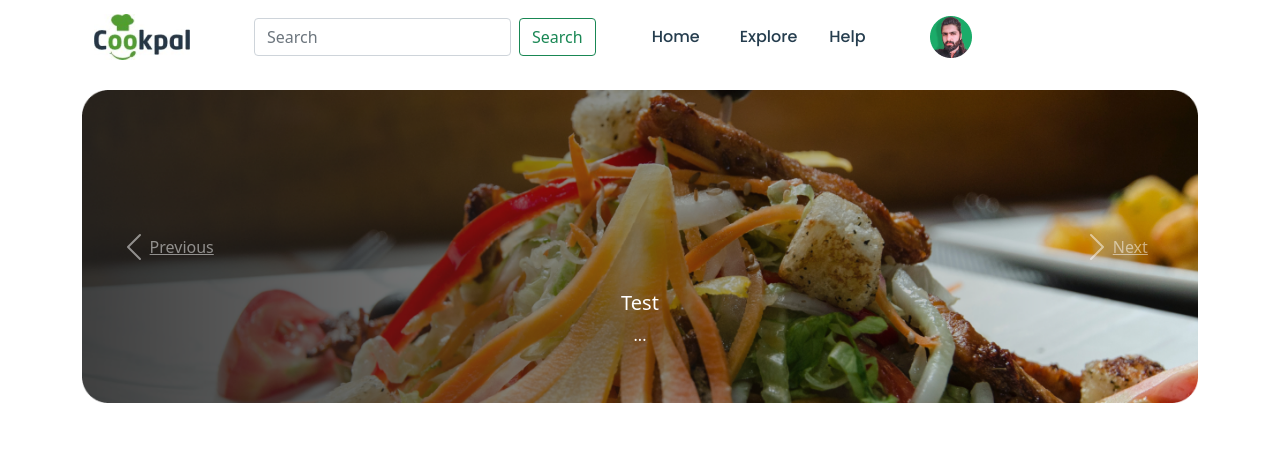
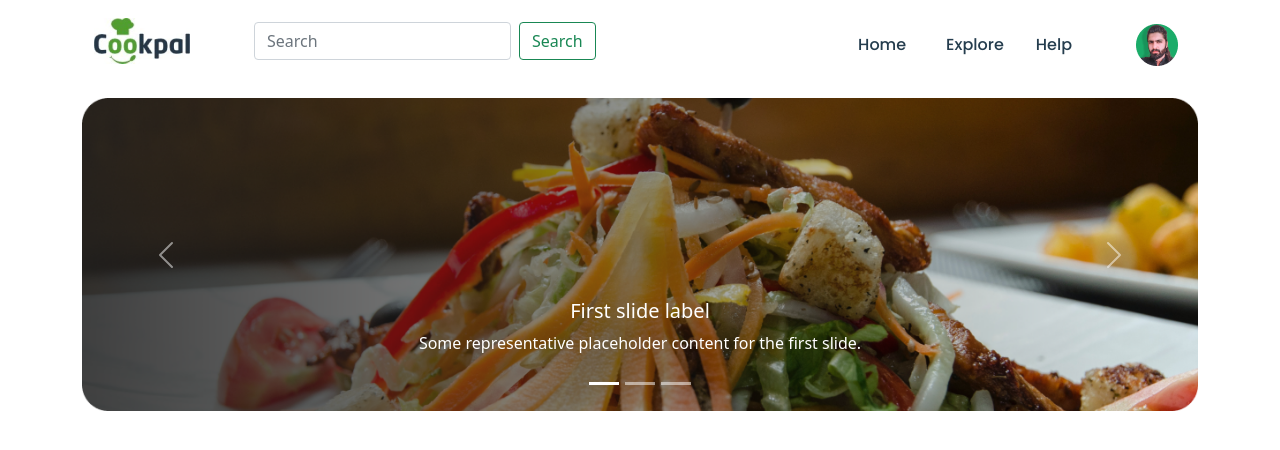
Before and after one commit to sotanandrei/cookpal, a Flask app: page / in a window 1280 px wide. Shown: the top 450 px of the page. Run offline with Flask 3, Linux system fonts and the light colour scheme; some libraries are stand-ins or nearby versions.

Commit message:
Changed carousel

```diff
--- a/static/styles.css
+++ b/static/styles.css
@@ -13,6 +13,6 @@
     color: #509E2F;
 }
 
-.index-main {
+.carousel-container {
     margin-top: 1rem;
 }
--- a/templates/index.html
+++ b/templates/index.html
@@ -6,43 +6,44 @@
 {% endblock %}
 
 {% block main %}
-<div class="container index-main">
-    <div id="carouselExampleIndicators" class="carousel slide" data-ride="carousel">
-        <ol class="carousel-indicators">
-          <li data-target="#carouselExampleIndicators" data-slide-to="0" class="active"></li>
-          <li data-target="#carouselExampleIndicators" data-slide-to="1"></li>
-          <li data-target="#carouselExampleIndicators" data-slide-to="2"></li>
-        </ol>
+<div class="container carousel-container">
+<div id="carouselExampleCaptions" class="carousel slide" data-bs-ride="carousel">
+  <div class="carousel-indicators">
+    <button type="button" data-bs-target="#carouselExampleCaptions" data-bs-slide-to="0" class="active" aria-current="true" aria-label="Slide 1"></button>
+    <button type="button" data-bs-target="#carouselExampleCaptions" data-bs-slide-to="1" aria-label="Slide 2"></button>
+    <button type="button" data-bs-target="#carouselExampleCaptions" data-bs-slide-to="2" aria-label="Slide 3"></button>
+  </div>
   <div class="carousel-inner">
     <div class="carousel-item active">
-            <img class="d-block w-100" src="static/rectangle.png" alt="First slide">
-            <a class="carousel-control-prev" href="#carouselExampleIndicators" role="button" data-slide="prev">
-                <span class="carousel-control-prev-icon" aria-hidden="true"></span>
-                <span class="sr-only">Previous</span>
-              </a>
-              <a class="carousel-control-next" href="#carouselExampleIndicators" role="button" data-slide="next">
-                <span class="carousel-control-next-icon" aria-hidden="true"></span>
-                <span class="sr-only">Next</span>
-              </a>
+      <img src="/static/images/rectangle.png" class="d-block w-100" alt="...">
       <div class="carousel-caption d-none d-md-block">
-                <h5>Test</h5>
-                <p>...</p>
+        <h5>First slide label</h5>
+        <p>Some representative placeholder content for the first slide.</p>
+      </div>
     </div>
     <div class="carousel-item">
-            <img class="d-block w-100" src="static/rectangle.png" alt="Second slide">
+      <img src="/static/images/rectangle.png" class="d-block w-100" alt="...">
       <div class="carousel-caption d-none d-md-block">
-                <h5>...</h5>
-                <p>...</p>
+        <h5>Second slide label</h5>
+        <p>Some representative placeholder content for the second slide.</p>
+      </div>
     </div>
     <div class="carousel-item">
-            <img class="d-block w-100" src="static/rectangle.png" alt="Third slide">
+      <img src="/static/images/rectangle.png" class="d-block w-100" alt="...">
       <div class="carousel-caption d-none d-md-block">
-                <h5>Test</h5>
-                <p>...</p>
+        <h5>Third slide label</h5>
+        <p>Some representative placeholder content for the third slide.</p>
       </div>
     </div>
-
-
+  </div>
+  <button class="carousel-control-prev" type="button" data-bs-target="#carouselExampleCaptions" data-bs-slide="prev">
+    <span class="carousel-control-prev-icon" aria-hidden="true"></span>
+    <span class="visually-hidden">Previous</span>
+  </button>
+  <button class="carousel-control-next" type="button" data-bs-target="#carouselExampleCaptions" data-bs-slide="next">
+    <span class="carousel-control-next-icon" aria-hidden="true"></span>
+    <span class="visually-hidden">Next</span>
+  </button>
 </div>
 </div>
 {% endblock %}
--- a/templates/layout.html
+++ b/templates/layout.html
@@ -22,7 +22,7 @@
         <nav class="navbar navbar-expand-lg bg-body-tertiary">
             <div class="container-fluid">
                 <a class="navbar-brand" href="#">
-                    <img src="/static/logo.png" alt="Cookpal">
+                    <img src="/static/images/logo.png" alt="Cookpal">
                 </a>
                 <button class="navbar-toggler" type="button" data-bs-toggle="collapse" data-bs-target="#navbarSupportedContent" aria-controls="navbarSupportedContent" aria-expanded="false" aria-label="Toggle navigation">
                 <span class="navbar-toggler-icon"></span>
@@ -32,7 +32,7 @@
                     <button class="btn btn-outline-success" type="submit">Search</button>
                   </form>
             <div class="collapse navbar-collapse" id="navbarSupportedContent">
-                <ul class="navbar-nav ms-5 mb-lg-0 d-flex ">
+                <ul class="navbar-nav ms-auto mt-2 ">
                   <li class="nav-item">
                     <a class="nav-link active mt-2" aria-current="page" href="#">Home</a>
                   </li>
@@ -43,7 +43,7 @@
                     <a class="nav-link ms-3 mt-2" href="#">Help</a>
                   </li>
                   <li class="nav-item">
-                    <a class="nav-link ms-5" href="#"><img src="/static/avatar.png" alt="avatar"></a>
+                    <a class="nav-link ms-5" href="#"><img src="/static/images/avatar.png" alt="avatar"></a>
                   </li>
                 </ul>
               </div>
```
Also changed, not shown: static/images/avatar.png (renamed from static/avatar.png), static/images/leftarrow.png (renamed from static/leftarrow.png), static/images/logo.png (renamed from static/logo.png), static/images/rectangle.png (renamed from static/rectangle.png), static/images/rightarrow.png (renamed from static/rightarrow.png). Lines whose indentation alone changed are shown as unchanged.
